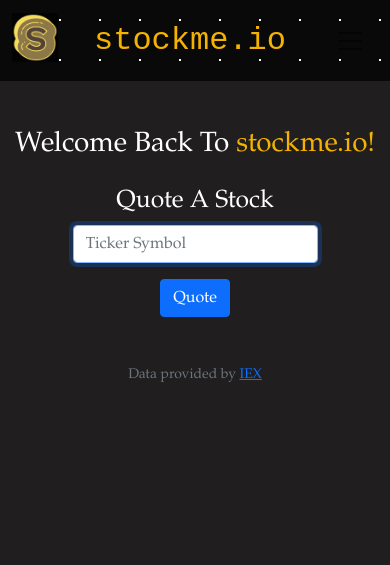
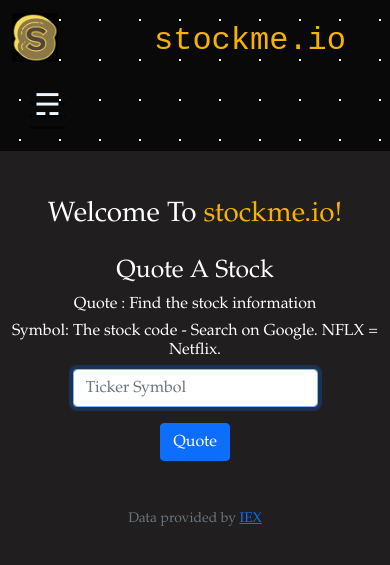
Before and after one commit to amaanjaved1/stockme.io, a Flask app: page / in a window 390 px wide. Shown: the top 565 px of the page. Run offline with Flask 2, Linux system fonts and the light colour scheme; a user stored in the database is signed in; some libraries are stand-ins or nearby versions.

Commit message:
Navbar Mobile Friendly

```diff
--- a/helpers.py
+++ b/helpers.py
@@ -60,6 +60,7 @@ def lookup(symbol):
         return None
 
 
+
 def usd(value):
     """Format value as USD."""
     return f"${value:,.2f}"
--- a/templates/layout.html
+++ b/templates/layout.html
@@ -30,14 +30,13 @@
                 </a>
                 <a class="navbar-brand" href="/">stockme.io</a>
                 <button aria-controls="navbar" aria-expanded="false" aria-label="Toggle navigation" class="navbar-toggler" data-bs-target="#navbar" data-bs-toggle="collapse" type="button">
-                    <span class="navbar-toggler-icon"></span>
+                    <span class="navbar-toggler-icon" style="color: aliceblue; font-size: 30px; margin-top: 15px;">☴</span>
                 </button>
                 <div class="collapse navbar-collapse" id="navbar">
                     {% if session["user_id"] %}
                         <ul class="navbar-nav me-auto mt-2">
                             <li class="nav-item"><a class="nav-link" href="/buy">Buy</a></li>
                             <li class="nav-item"><a class="nav-link" href="/sell">Sell</a></li>
-                            <div class="vl"></div>
                             <li class="nav-item"><a class="nav-link" href="/history">My Transactions</a></li>
                             <li class="nav-item"><a class="nav-link" href="/friend">My Friends</a></li>
                             <li class="nav-item"><a class="nav-link" href="/portfolio">My Portfolio</a></li>
--- a/templates/portfolio.html
+++ b/templates/portfolio.html
@@ -40,9 +40,9 @@ My Portfolio
         <h4><span style="font-weight: bold;"> Stocks Value:</span> {{invested["SUM(value)"] | usd}}</h4>
     {% endif %}
     {% if invested["SUM(value)"] == None %}
-    <h4><span style="font-weight: bold;">Net Worth:</span> ${{cash["cash"]}}</h2>
+    <h4><span style="font-weight: bold;">Net Worth:</span> {{cash["cash"] | usd}}</h2>
     {% else %}
-    <h4><span style="font-weight: bold;">Net Worth:</span> ${{invested["SUM(value)"] + cash["cash"]}}</h2>
+    <h4><span style="font-weight: bold;">Net Worth:</span> {{(invested["SUM(value)"] + cash["cash"]) | usd}}</h2>
     {% endif %}
 </div>
 {% endblock %}
--- a/templates/quote.html
+++ b/templates/quote.html
@@ -5,8 +5,10 @@
 {% endblock %}
 
 {% block main %}
-    <h1 style="margin-bottom:25px;">Welcome Back To <span class="title">stockme.io!</span></h1>
+    <h1 style="margin-bottom:25px;">Welcome To <span class="title">stockme.io!</span></h1>
     <h2>Quote A Stock</h2>
+    <h6>Quote : Find the stock information</h6>
+    <h6>Symbol: The stock code - Search on Google. NFLX = Netflix.</h6>
     <form action="/" method="post">
         <div class="mb-3">
             <input autocomplete="off" autofocus class="form-control mx-auto w-auto" id="stock" name="symbol" placeholder="Ticker Symbol" type="text">
```
Also changed, not shown: finance.db, 3 other files.
